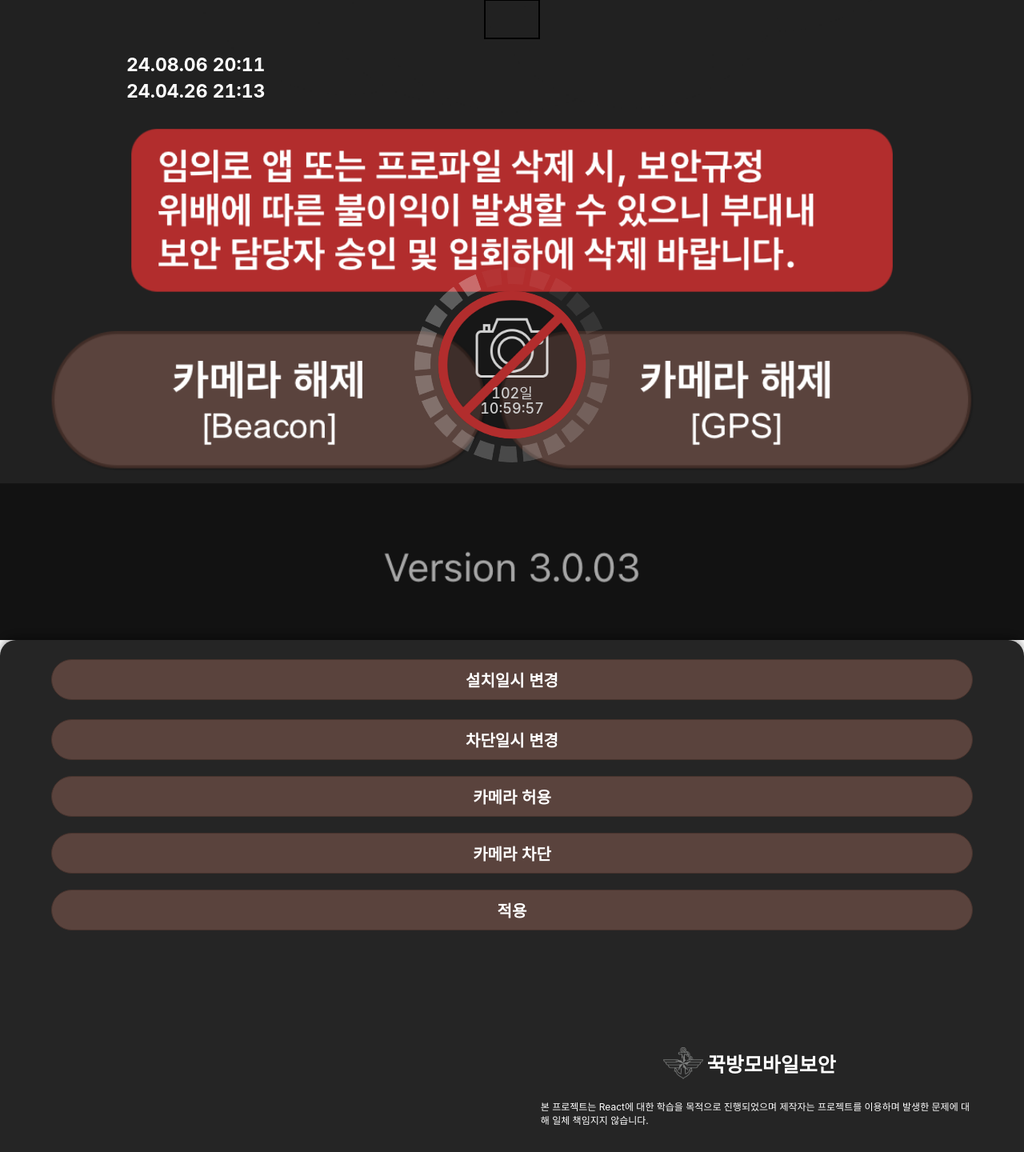
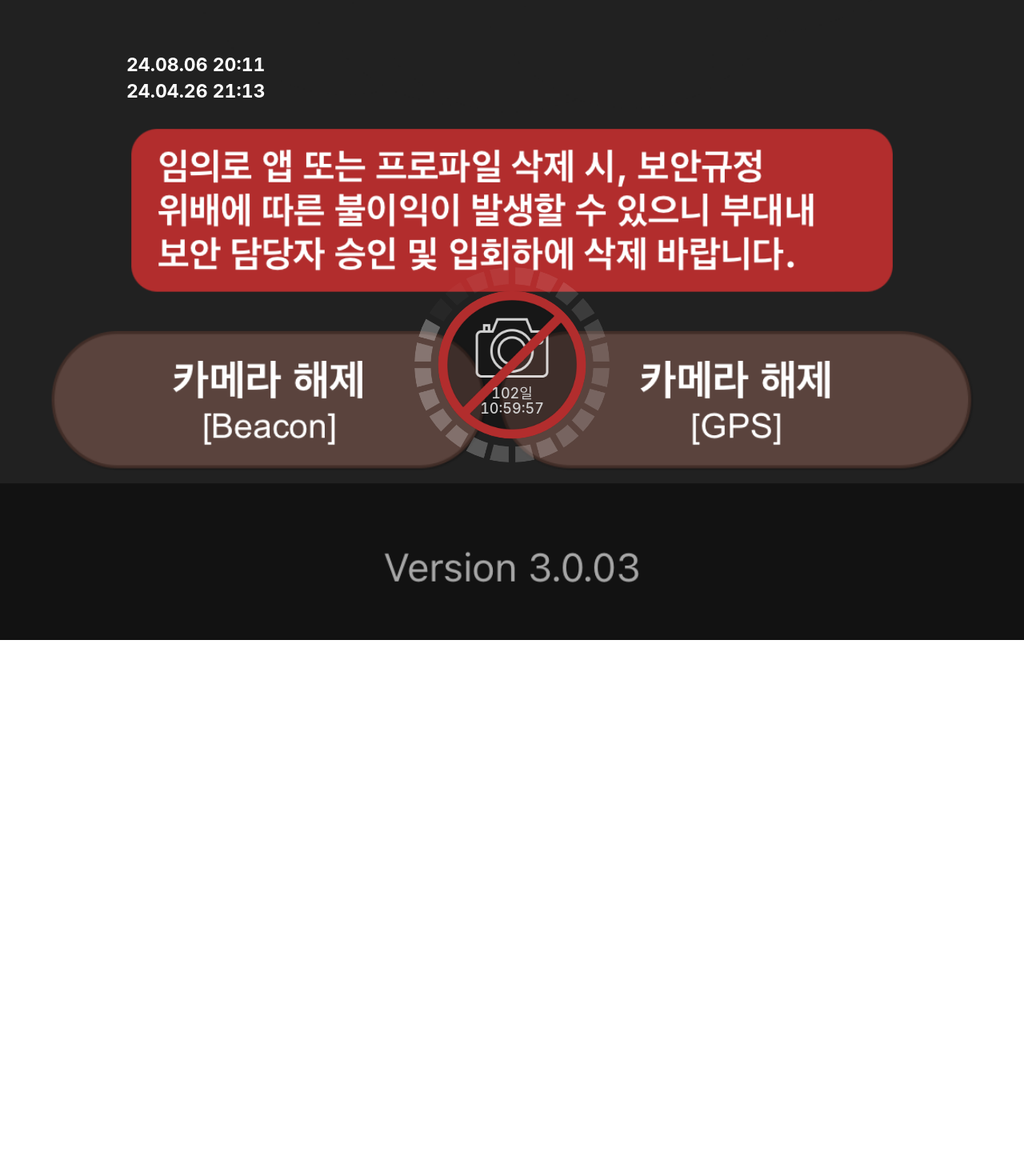
Before and after one commit to reproducepark/mymnd-frontend, a React (Create React App) app: page / in a window 1280 px wide. Shown: the whole page at 80% size. After the commit the page ends 800 px from the top, so only its background shows below. Built offline with nearby package versions, Linux system fonts and the light colour scheme.

Commit message:
delete anim

```diff
--- a/src/main/DatePickerModal.js
+++ b/src/main/DatePickerModal.js
@@ -1,6 +1,6 @@
 import React, { memo, useState } from 'react';
 import styled from 'styled-components';
-import { useRef } from 'react';
+import { useRef} from 'react';
 import "react-datepicker/dist/react-datepicker.module.css"
 import mndLogo from '../images/mnd.webp'
 
@@ -17,8 +17,7 @@ const Modal = styled.div`
   box-shadow: 0 -5px 10px rgba(0, 0, 0, 0.3);
   border-top-left-radius: 20px;
   border-top-right-radius: 20px;
-  transition: transform 0.5s ease-in-out;
-  transform: ${({ showModal }) => (showModal > 2 ? 'translateY(0)' : 'translateY(100%)')};
+  transform: translateY(0);
 `;
 
 const Button = styled.button`
@@ -68,7 +67,7 @@ const Warn = styled.p`
   width: 80%;
 `
 
-const DatePickerModal = ({ showModal, setShowModal, installedDate, setInstalledDate, lockedDate, setLockedDate }) => {
+const DatePickerModal = ({ setShowModal, installedDate, setInstalledDate, lockedDate, setLockedDate }) => {
   const [tempInstalledDate, setTempInstalledDate] = useState(installedDate);
   const [tempLockedDate, setTempLockedDate] = useState(lockedDate);
 
@@ -82,7 +81,7 @@ const DatePickerModal = ({ showModal, setShowModal, installedDate, setInstalledD
   }
 
   return (
-    <Modal showModal={showModal}>
+    <Modal>
       <DatePickerBtn
         oriDate={installedDate}
         setTempDate={setTempInstalledDate}
--- a/src/main/MainPage.js
+++ b/src/main/MainPage.js
@@ -19,7 +19,8 @@ const HiddenButton = styled.button`
     height: 50px;
     background-color: rgba(0, 0, 0, 0);
     position: absolute;
-    border: 2px solid #000000;
+    // border: 2px solid #000000;
+    border: 0;
     top: 3%;
     left: 50%;
     transform: translate(-50%, -50%);
@@ -41,13 +42,13 @@ function MainPage() {
             <ShowDate installedDate={installedDate} lockedDate={lockedDate} />
             <ShowDateDiff lockedDate={lockedDate} />
             <HiddenButton onClick={toggleModal} />
-            <DatePickerModal
+            {showModal > 2 && <DatePickerModal
                 installedDate={installedDate}
                 setInstalledDate={setInstalledDate}
                 lockedDate={lockedDate}
                 setLockedDate={setLockedDate}
                 showModal={showModal}
-                setShowModal={setShowModal}/>
+                setShowModal={setShowModal}/>}
         </Container>
     );
 }
```
